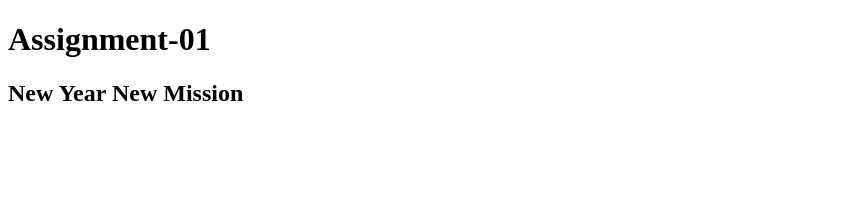
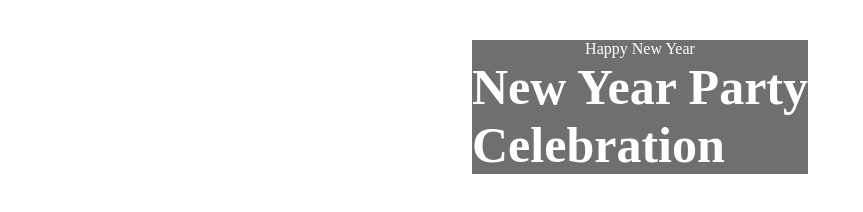
Before and after one commit to sabbasachiPH/b9a1_new_year_new_mission, a plain HTML site: page index.html in a window 1280 px wide. Shown: the whole page, without its empty margins (0-863 px from the left). Drawn offline with Linux system fonts and the light colour scheme.

Commit message:
1st section done.

```diff
--- a/index.html
+++ b/index.html
@@ -3,10 +3,23 @@
   <head>
     <meta charset="UTF-8" />
     <meta name="viewport" content="width=device-width, initial-scale=1.0" />
+    <link rel="stylesheet" href="styles/style.css" />
     <title>Assignment-01</title>
   </head>
   <body>
-    <h1>Assignment-01</h1>
-    <h2>New Year New Mission</h2>
+    <header class="header"></header>
+    <main class="main">
+      <section class="banner">
+        <!-- <img src="resources/Banner Image.png" alt="Banner Image" srcset="" /> -->
+        <div class="bannerText">
+          Happy New Year
+          <p class="largeText">
+            New Year Party<br />
+            Celebration
+          </p>
+        </div>
+      </section>
+    </main>
+    <footer></footer>
   </body>
 </html>
--- /dev/null
+++ b/styles/style.css
@@ -0,0 +1,43 @@
+*{
+    margin:0;
+    padding:0;
+    box-sizing: border-box;
+}
+
+.main{
+    /* margin: 0 auto; */
+    margin-top: 40px;
+    display: flex;
+    justify-content: center;
+    align-items: center;
+}
+
+.box{
+    height: 80vh;
+    width: 80vw;
+    border: 1px solid red;
+    background-image: url("/resources/Banner\ Image.png") ;
+    background-size: contain;
+    background-color: rgb(184, 178, 178);
+    display: flex;
+    justify-content: center;
+    align-items: center;
+    flex-direction: column;
+    text-align: center;
+    z-index: 1;
+}
+.bannerText{
+    background-color: rgba(17, 16, 16, 0.6);
+    color: #fff;
+    z-index: 2;
+    height: 100%;
+    width: 100%;
+    display: flex;
+    justify-content: center;
+    align-items: center;
+    flex-direction: column;
+}
+.largeText{
+    font-size:50px;
+    font-weight: 800;
+}
```
